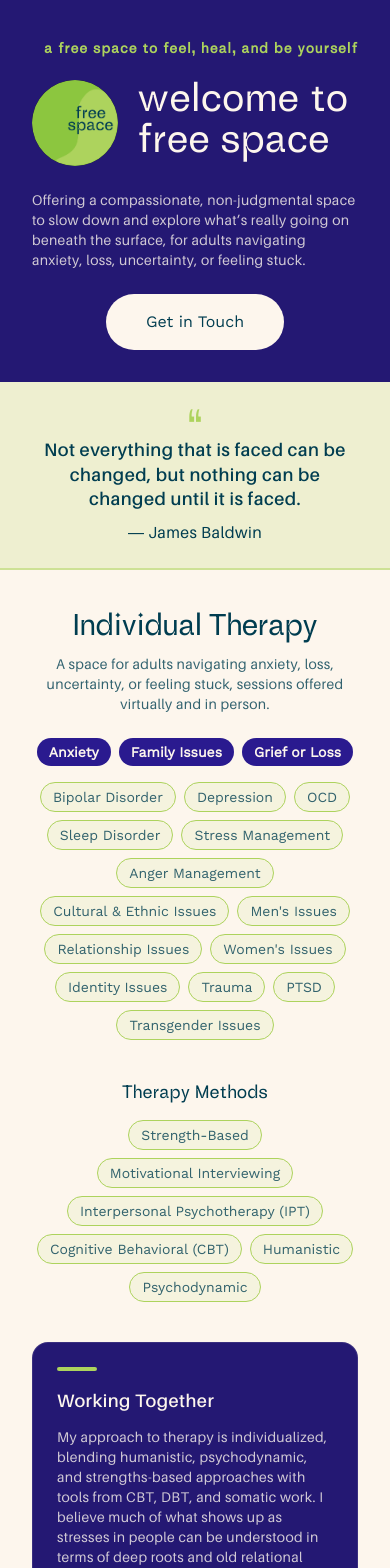
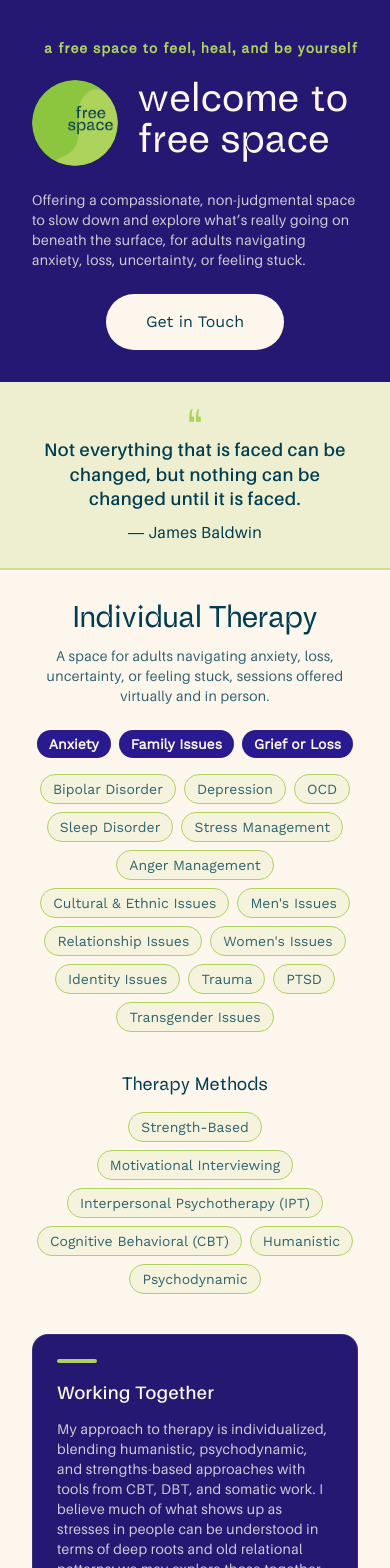
Before and after one commit to makapiatia/freespace-therapy, a Next.js app: page / in a window 390 px wide. Shown: the top 1568 px of the page. Built offline with nearby package versions, Linux system fonts and the light colour scheme.

Commit message:
Padding fix

```diff
--- a/src/components/Services.tsx
+++ b/src/components/Services.tsx
@@ -57,7 +57,7 @@ function TagRow({
 
 export default function Services() {
   return (
-    <section id="services" className="pt-10 md:pt-12">
+    <section id="services" className="pt-8 md:pt-12">
       <div className="mx-auto max-w-2xl px-8 text-center">
         <h2 className="font-diamond text-3xl text-darkTeal md:text-5xl">
           Individual Therapy
```
